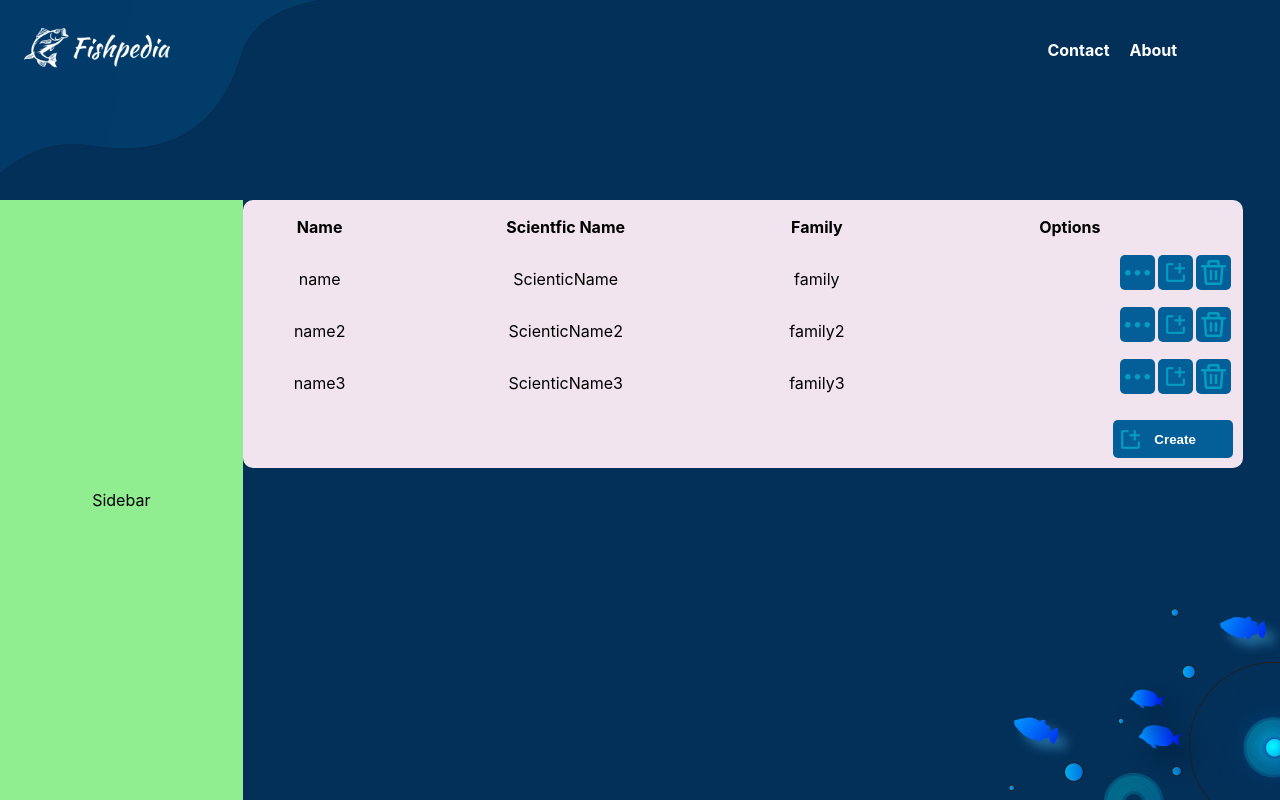
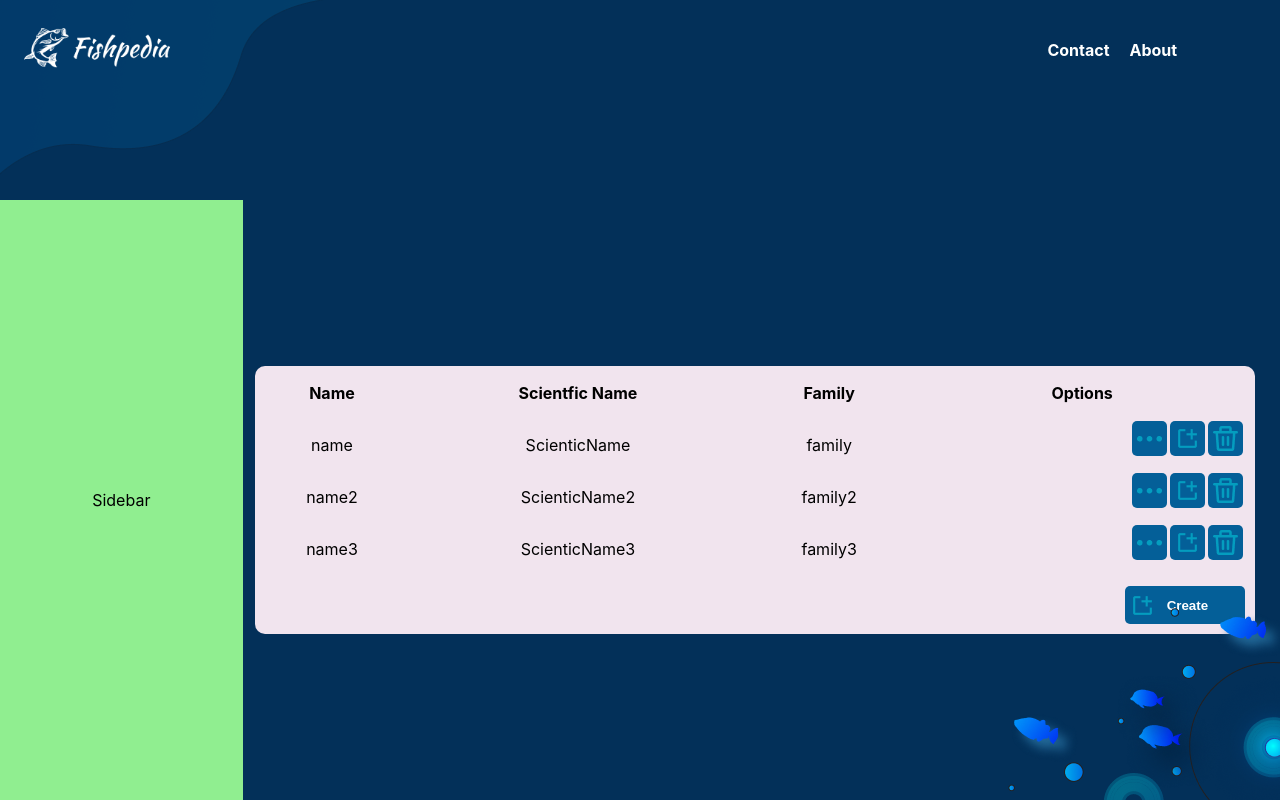
Before and after one commit to fidelChoqueDev/fishpedia-admin, a React (Create React App) app: page /fish in a window 1280 px wide. Built offline with nearby package versions, Linux system fonts and the light colour scheme.

Commit message:
style: centering crud-fish card

```diff
--- a/src/pages/CrudFish/CrudFish.css
+++ b/src/pages/CrudFish/CrudFish.css
@@ -1,8 +1,8 @@
 .crud-container {
   width: 100%;
-  /*display: flex;
+  display: flex;
   align-items: center;
-  justify-content: center;*/
+  justify-content: center;
 }
 
 .crud-card {
```
